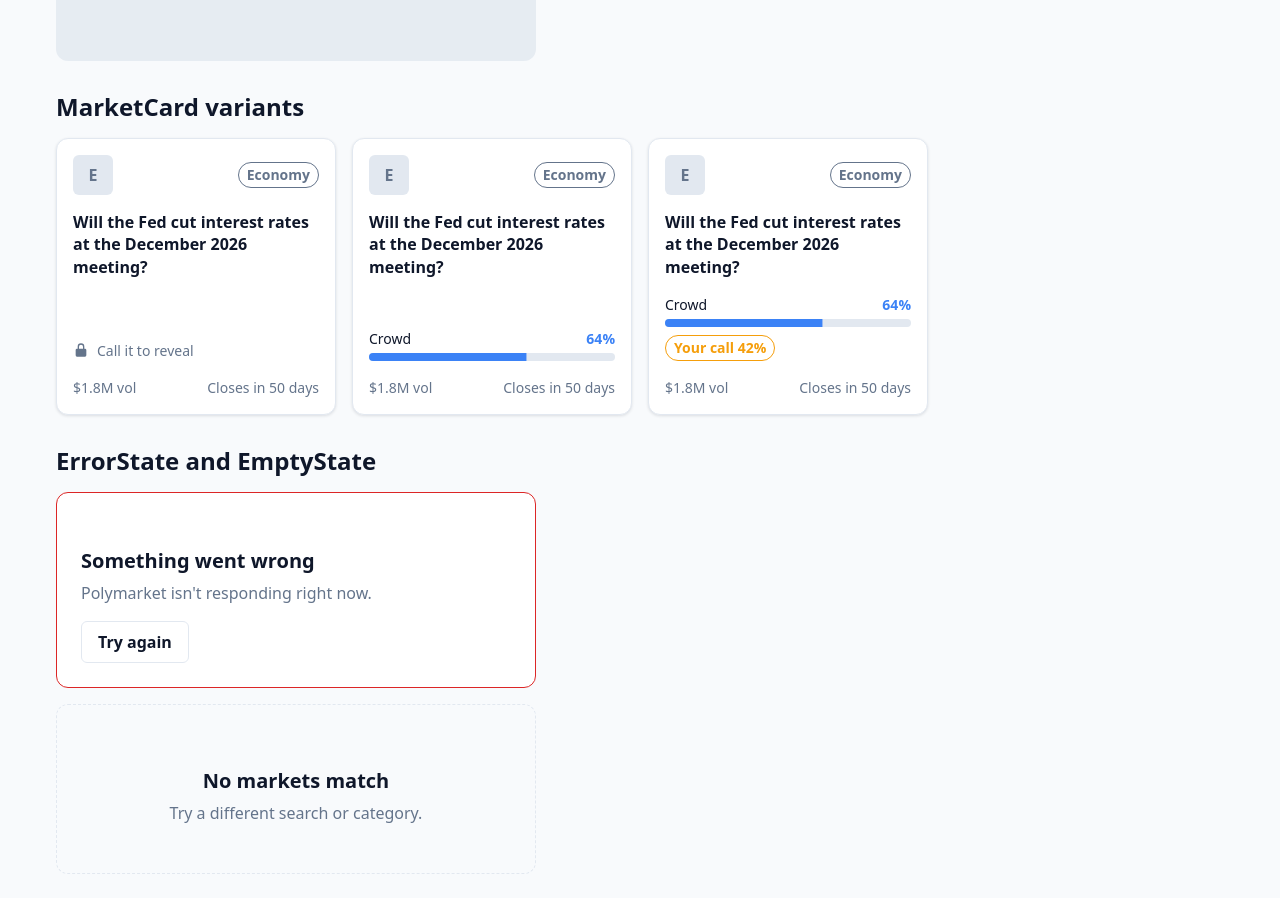
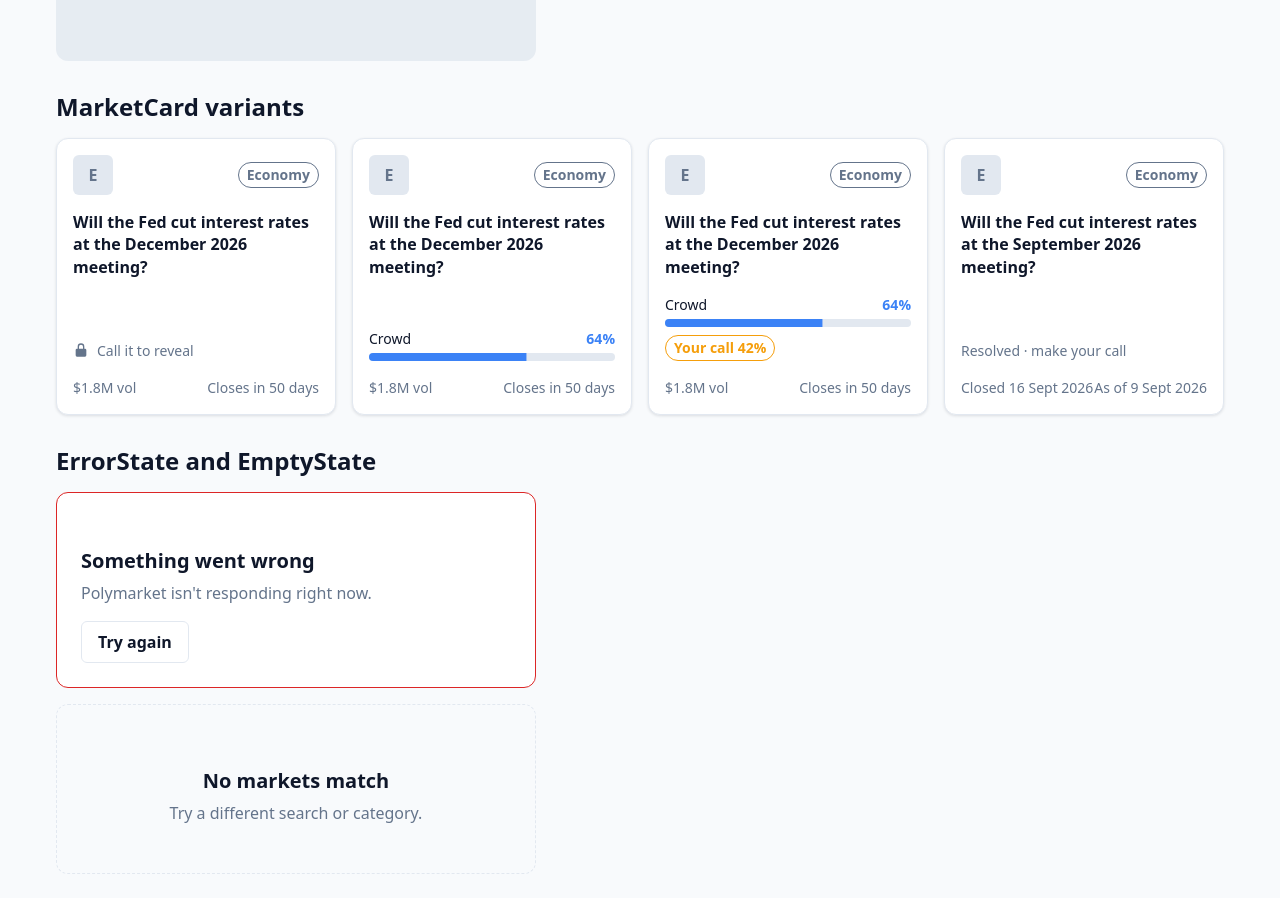
Before and after one commit to williskipsjr/outcomex, a React (Vite) app in the folder client/: page /kit in a window 1280 px wide. Shown: the part 900-1798 px from the top of the page. Built offline with nearby package versions, Linux system fonts and the light colour scheme.

Commit message:
docs(kit): add the practice card variant to /kit

```diff
--- a/client/src/features/kit/KitPage.jsx
+++ b/client/src/features/kit/KitPage.jsx
@@ -73,6 +73,17 @@ export default function KitPage() {
         <MarketCard market={SAMPLE_MARKET} variant="blind" />
         <MarketCard market={SAMPLE_MARKET} variant="revealed" />
         <MarketCard market={SAMPLE_MARKET} variant="called" call={{ probability: 0.42 }} />
+        <MarketCard
+          market={{
+            id: "pr-kit-1",
+            question: "Will the Fed cut interest rates at the September 2026 meeting?",
+            category: "Economy",
+            imageUrl: null,
+            asOfDate: "2026-09-09T00:00:00Z",
+            closedDate: "2026-09-16T18:00:00Z",
+          }}
+          variant="practice"
+        />
       </MarketGrid>
 
       <h2>ErrorState and EmptyState</h2>
```
